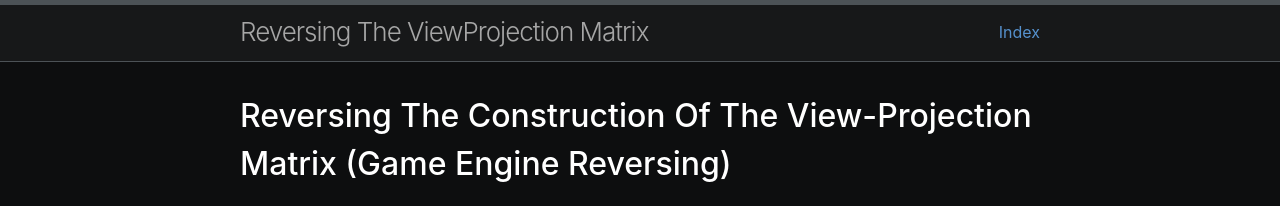
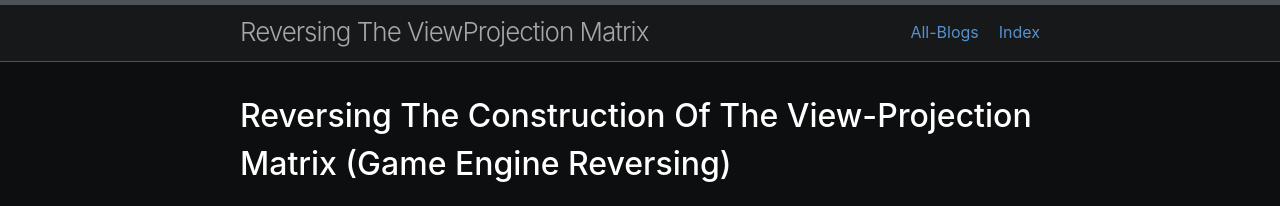
Before and after one commit to Zero-irp/ViewProj-Blog, a Jekyll site: the page built from index.md, in a window 1280 px wide. Shown: the top 206 px of the page. Built offline with Jekyll 4.4.1, drawn with Linux system fonts in a browser that asks for light colours.

Commit message:
added all blogs

```diff
--- a/_includes/header.html
+++ b/_includes/header.html
@@ -1,9 +1,11 @@
-<header class="site-header" role="banner">
+<header class="site-header">
 
   <div class="wrapper">
     {%- assign default_paths = site.pages | map: "path" -%}
     {%- assign page_paths = site.header_pages | default: default_paths -%}
-    <a class="site-title" rel="author" href="{{ "/" | relative_url }}">{{ site.title | escape }}</a>
+    {%- assign layout_direction = site.minima.layout_direction | default: "ltr" -%}
+
+    <a class="site-title" rel="author" href="{{ '/' | relative_url }}">{{ site.title | escape }}</a>
 
     {%- if page_paths -%}
       <nav class="site-nav">
@@ -11,12 +13,14 @@
         <label for="nav-trigger">
           <span class="menu-icon">
             <svg viewBox="0 0 18 15" width="18px" height="15px">
-              <path d="M18,1.484c0,0.82-0.665,1.484-1.484,1.484H1.484C0.665,2.969,0,2.304,0,1.484l0,0C0,0.665,0.665,0,1.484,0 h15.032C17.335,0,18,0.665,18,1.484L18,1.484z M18,7.516C18,8.335,17.335,9,16.516,9H1.484C0.665,9,0,8.335,0,7.516l0,0 c0-0.82,0.665-1.484,1.484-1.484h15.032C17.335,6.031,18,6.696,18,7.516L18,7.516z M18,13.516C18,14.335,17.335,15,16.516,15H1.484 C0.665,15,0,14.335,0,13.516l0,0c0-0.82,0.665-1.483,1.484-1.483h15.032C17.335,12.031,18,12.695,18,13.516L18,13.516z"/>
+              <path d="M18,1.484c0,0.82-0.665,1.484-1.484,1.484H1.484C0.665,2.969,0,2.304,0,1.484l0,0C0,0.665,0.665,0,1.484,0 h15.032C17.335,0,18,0.665,18,1.484L18,1.484z M18,7.516C18,8.335,17.335,9,16.516,9H1.484C0.665,9,0,8.335,0,7.516l0,0 c0-0.82,0.665-1.484,1.484-1.484h15.032C17.335,6.031,18,6.696,18,7.516L18,7.516z M18,13.516C18,14.335,17.335,15,16.516,15H1.484 C0.665,15,0,14.335,0,13.516l0,0c0-0.82,0.665-1.483,1.484-1.483h15.032C17.335,12.031,18,12.685,18,13.516L18,13.516z"/>
             </svg>
           </span>
         </label>
 
         <div class="trigger">
+          <a class="page-link" href="https://zero-irp.github.io/All-Blogs-z1rp/" style="margin-right: 20px;">All-Blogs</a>
+
           {%- for path in page_paths -%}
             {%- assign my_page = site.pages | where: "path", path | first -%}
             {%- if my_page.title -%}
```
